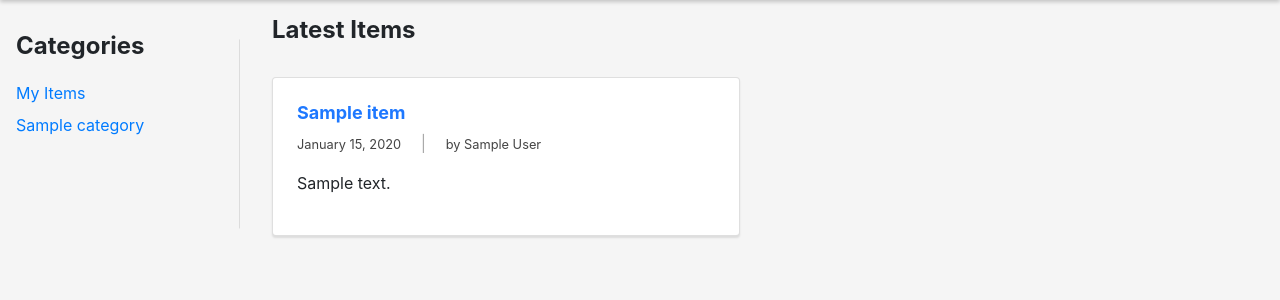
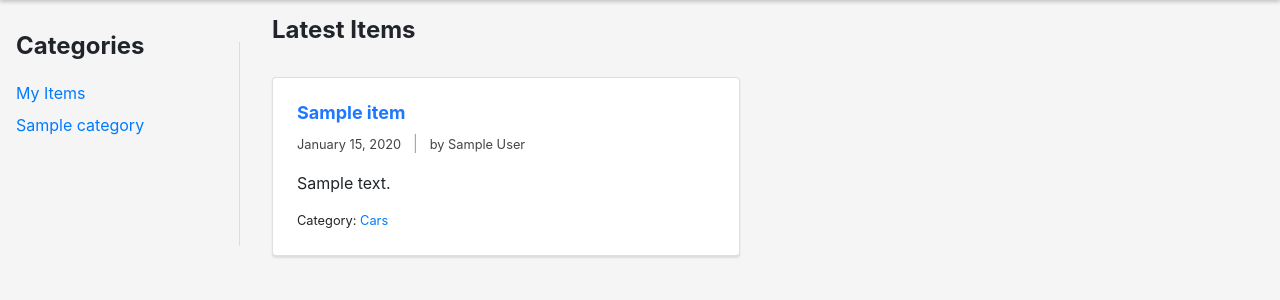
Before and after one commit to davidaik/item-catalog, a Flask app: page /category/1 in a window 1280 px wide. Shown: the part 48-348 px from the top of the page. Run offline with Flask 2, Linux system fonts and the light colour scheme; tables that the repository leaves empty hold one stand-in row (values such as "Sample post"); some libraries are stand-ins or nearby versions.

Commit message:
feat: Add category specific page

```diff
--- a/server.py
+++ b/server.py
@@ -23,10 +23,10 @@ CLIENT_ID = '692318378170-ufp0veeknbkbbu24er6h2g3n11c4govm.apps.googleuserconten
 
 
 @app.route('/')
-@app.route('/category/<int:categoryId>')
-def get_index(categoryId=0):
+@app.route('/category/<int:category_id>', endpoint='category_page')
+def get_index(category_id=0):
     categories = db_utils.get_categories()
-    items = db_utils.get_items(categoryId)
+    items = db_utils.get_items(category_id)
     for item in items:
         item.nice_date = '{month} {day}, {year}'.format(
             month=calendar.month_name[item.created_at.month], day=item.created_at.day, year=item.created_at.year)
--- a/static/css/style.css
+++ b/static/css/style.css
@@ -434,9 +434,14 @@ a {
 
 .item-info-separator {
     display: inline-block;
-    padding: 0 16px;
+    padding: 0 8px;
     font-size: 16px;
     color: #aaa;
+}
+
+.item-category-row p {
+    margin-bottom: 0;
+    font-size: 0.8em;
 }
 
 .item-footer {
--- a/templates/base-with-sidebar.html
+++ b/templates/base-with-sidebar.html
@@ -7,7 +7,7 @@
 
         {% for category in categories %}
         <li class="cat-item">
-            <a href="{{ url_for('get_index', categoryId=category.id) }}">
+            <a href="{{ url_for('category_page', category_id=category.id) }}">
                 {{category.name}}
             </a>
             <a href="{{ url_for('get_edit_category_page', id=category.id) }}" class="edit-cat-link"><i class="material-icons md-16 md-dark">edit</i></a>
--- a/templates/index.html
+++ b/templates/index.html
@@ -10,6 +10,9 @@
             <span class="item-info-separator">|</span>
             by {% if item.user %}{{item.user.name}}{% else %}Unknown user{% endif %}</p>
         <p class="desc">{{ item.short_desc }}</p>
+        <div class="item-category-row">
+            <p>Category: <a href="{{ url_for('category_page', category_id=item.category_id) }}">Cars</a></p>
+        </div>
     </div>
     {% endfor %}
 </div>
--- a/templates/item.html
+++ b/templates/item.html
@@ -7,9 +7,12 @@
         <span class="item-info-separator">|</span>
         by {% if item.user %}{{item.user.name}}{% else %}Unknown user{% endif %}</p>
     <p class="desc">{{ item.desc }}</p>
-
+    <div class="item-category-row">
+        <p>Category: <a href="{{ url_for('category_page', category_id=item.category_id) }}">Cars</a></p>
+    </div>
     {% if signed_in and is_item_owner %}
     <div class="flex-container buttons-row">
+        <i class="flex-filler"></i>
         <button type="button" id="edit-btn" class="btn btn-link"
             data-url="{{ url_for('edit_item', id = item.id) }}">Edit</button>
         <button type="button" class="btn btn-link" data-toggle="modal" data-target="#delete-dialog">
```
